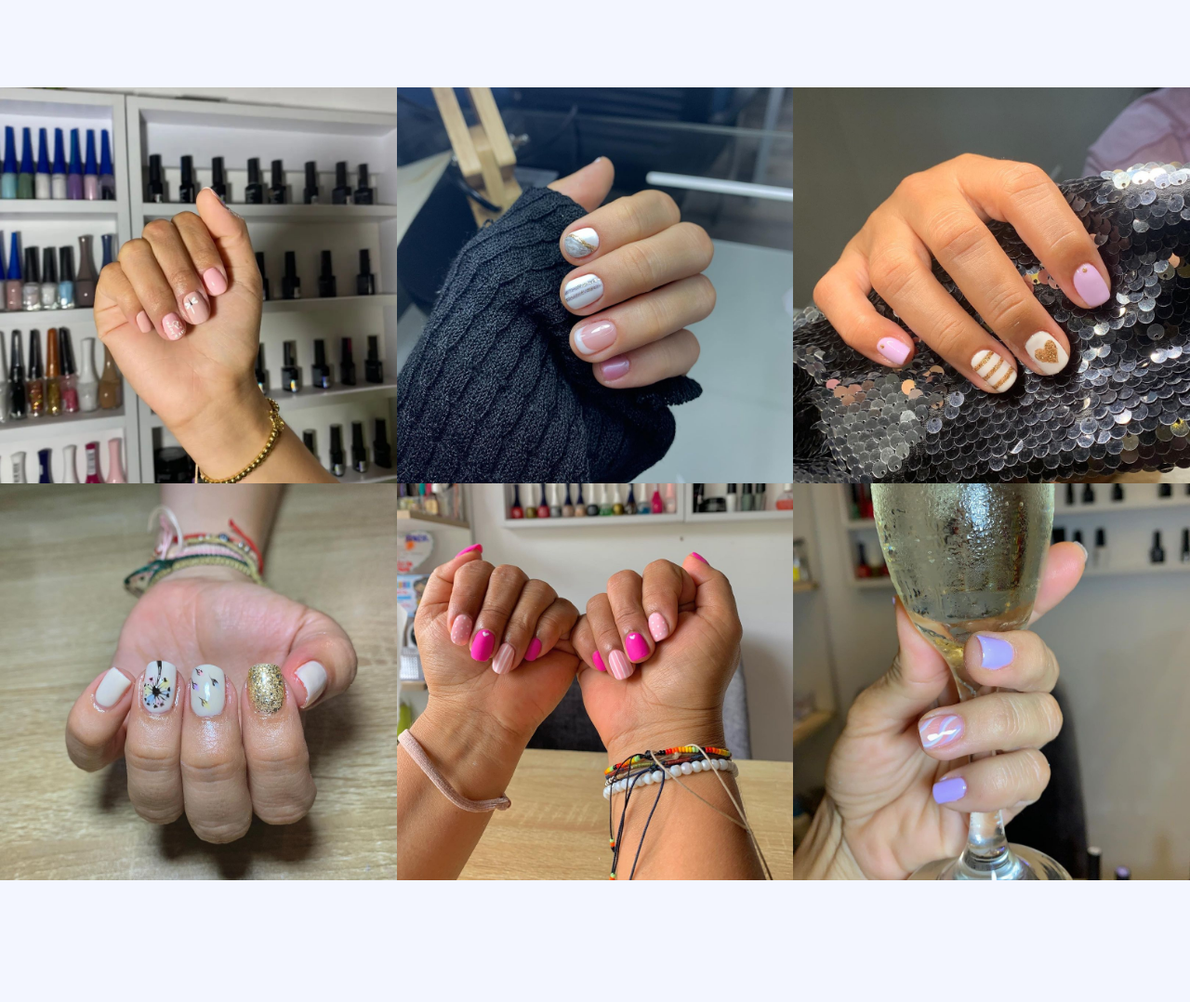
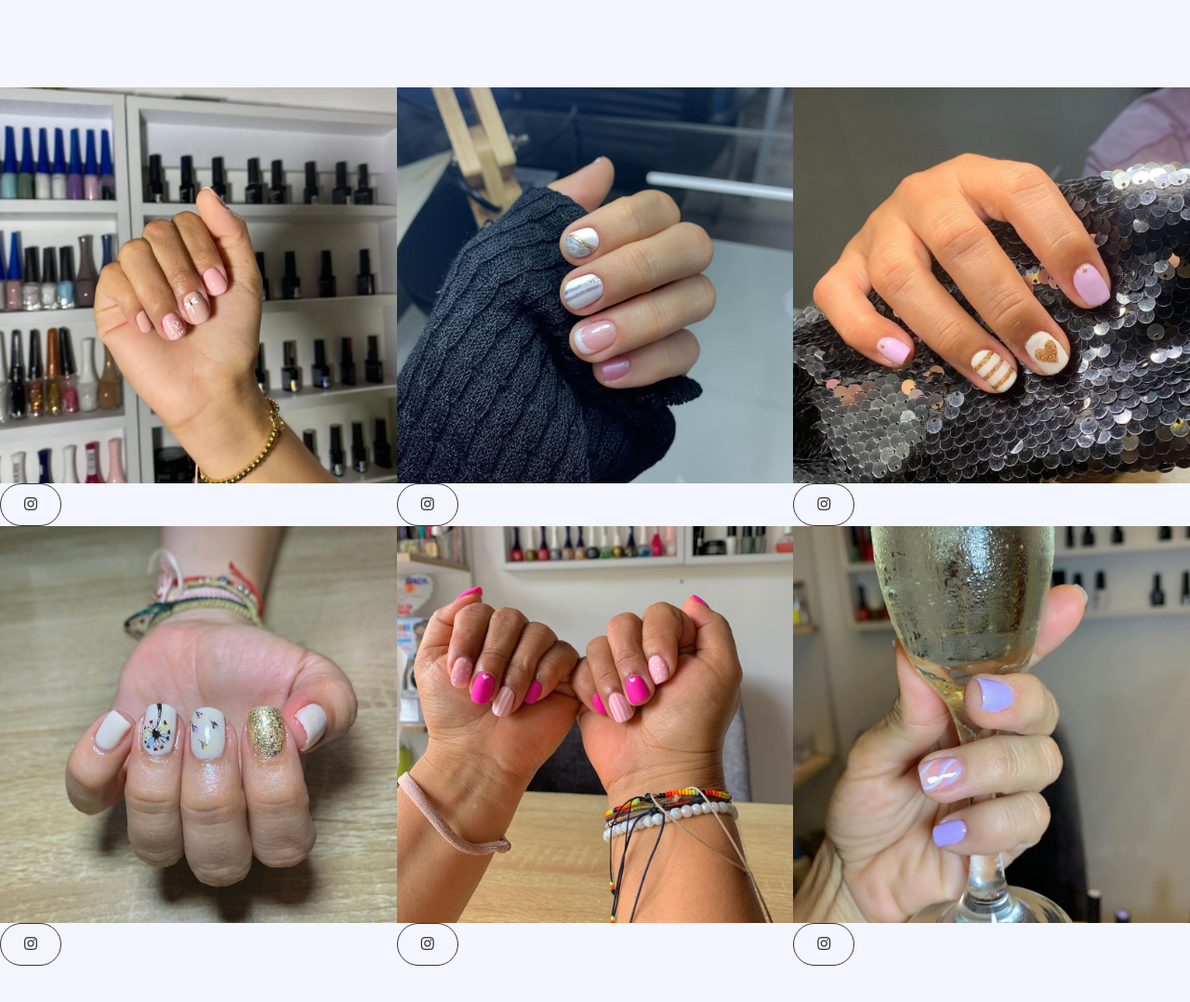
Before and after one commit to AlejandroMancilla/Proyecto_HTML, a plain HTML site: page index.html in a window 1280 px wide. Shown: the part 1059-2137 px from the top of the page at 93% size. Drawn offline with nearby package versions, Linux system fonts and the light colour scheme; a script that the page names is missing.

Commit message:
Avance Index

```diff
--- a/index.html
+++ b/index.html
@@ -63,7 +63,7 @@
         <div class="container-lg position-relative p-0 px-lg-3" style="z-index: 9;">
             <nav class="navbar navbar-expand-lg bg-white navbar-light shadow p-lg-0">
                 <a href="index.html" class="navbar-brand d-block d-lg-none">
-                    <h1 class="m-0 display-4 text-primary"><span class="text-secondary">i</span>CREAM</h1>
+                    <h1 class="m-0 display-4 text-primary">AMAPOLA</h1>
                 </a>
                 <button type="button" class="navbar-toggler" data-toggle="collapse" data-target="#navbarCollapse">
                     <span class="navbar-toggler-icon"></span>
@@ -125,28 +125,30 @@
 
     <!-- Links Instagram -->
     <section class="container_IG">
-        <div>
+        <div class="contain_ig">
             <img src="img/IG_1.jpg" alt="Imagen IG 1">
+            <div class="IG-Logo">
+                <a class="btn btn-outline-dark" href="#"><i class="fab fa-instagram"></i></a>
+            </div>
+        </div>
+        <div class="contain_ig">
+            <img src="img/IG_2.jpg" alt="Imagen IG 1">
             <a class="btn btn-outline-dark" href="#"><i class="fab fa-instagram"></i></a>
         </div>
-        <div>
-            <a href="#"><img src="img/IG_2.jpg" alt="Imagen IG 1"></a>
+        <div class="contain_ig">
+            <img src="img/IG_3.jpg" alt="Imagen IG 1">
             <a class="btn btn-outline-dark" href="#"><i class="fab fa-instagram"></i></a>
         </div>
-        <div>
-            <a href="#"><img src="img/IG_3.jpg" alt="Imagen IG 1"></a>
+        <div class="contain_ig">
+            <img src="img/IG_4.jpg" alt="Imagen IG 1">
             <a class="btn btn-outline-dark" href="#"><i class="fab fa-instagram"></i></a>
         </div>
-        <div>
-            <a href="#"><img src="img/IG_4.jpg" alt="Imagen IG 1"></a>
+        <div class="contain_ig">
+            <img src="img/IG_5.jpg" alt="Imagen IG 1">
             <a class="btn btn-outline-dark" href="#"><i class="fab fa-instagram"></i></a>
         </div>
-        <div>
-            <a href="#"><img src="img/IG_5.jpg" alt="Imagen IG 1"></a>
-            <a class="btn btn-outline-dark" href="#"><i class="fab fa-instagram"></i></a>
-        </div>
-        <div>
-            <a href="#"><img src="img/IG_6.jpg" alt="Imagen IG 1"></a>
+        <div class="contain_ig">
+            <img src="img/IG_6.jpg" alt="Imagen IG 1">
             <a class="btn btn-outline-dark" href="#"><i class="fab fa-instagram"></i></a>
         </div>
     </section>
```
Also changed, not shown: css/style.css.
